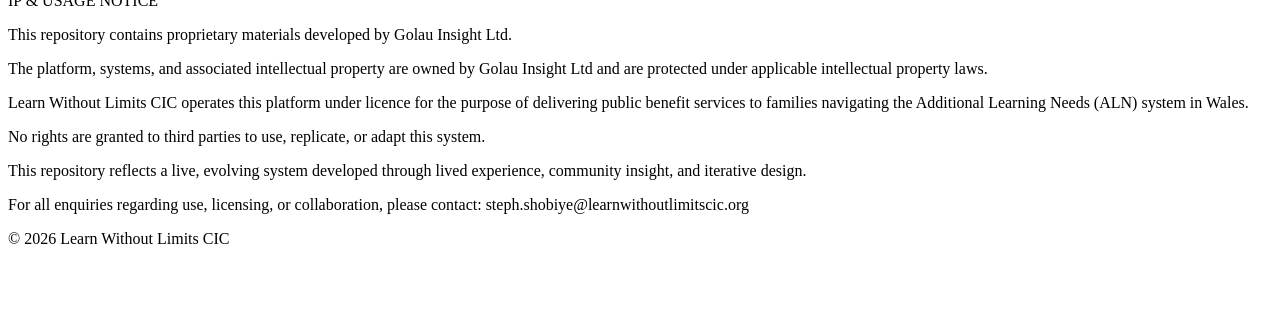
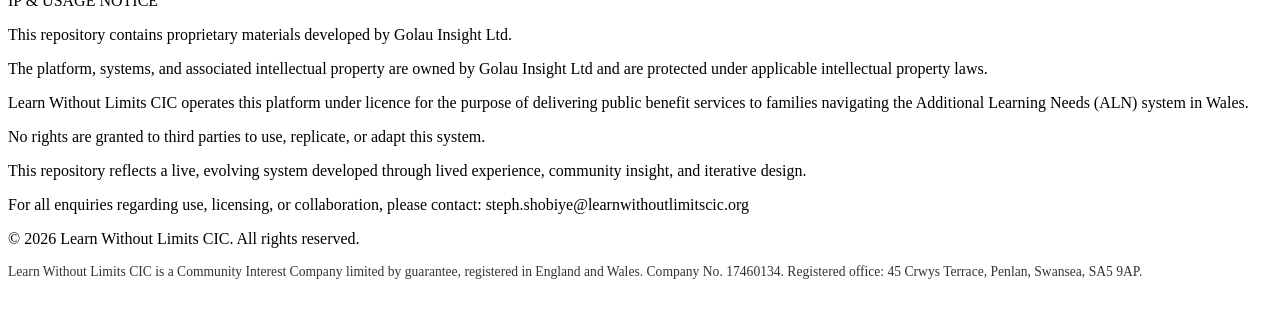
Before and after one commit to StephShobiye/learnwithoutlimitscic.github.io, a Jekyll site: the page built from NOTICE.md, in a window 1280 px wide, cut to the strip 164-482 px from the top of the page. Built offline with Jekyll 4.4.1, drawn with Linux system fonts in a browser that asks for light colours; our own code applies the rules of GitHub Pages for plain Markdown files.

Commit message:
Add CIC registration details to site footer
updated _layouts

```diff
--- a/_layouts/default.html
+++ b/_layouts/default.html
@@ -31,7 +31,13 @@
   </main>
 
   <footer>
-    <p>&copy; {{ site.time | date: "%Y" }} Learn Without Limits CIC</p>
+    <p>&copy; {{ site.time | date: "%Y" }} Learn Without Limits CIC. All rights reserved.</p>
+
+    <p style="font-size: 0.85em; opacity: 0.8; margin-top: 0.25rem;">
+      Learn Without Limits CIC is a Community Interest Company limited by guarantee,
+      registered in England and Wales. Company No. 17460134.
+      Registered office: 45 Crwys Terrace, Penlan, Swansea, SA5 9AP.
+    </p>
   </footer>
 </body>
 </html>
```
